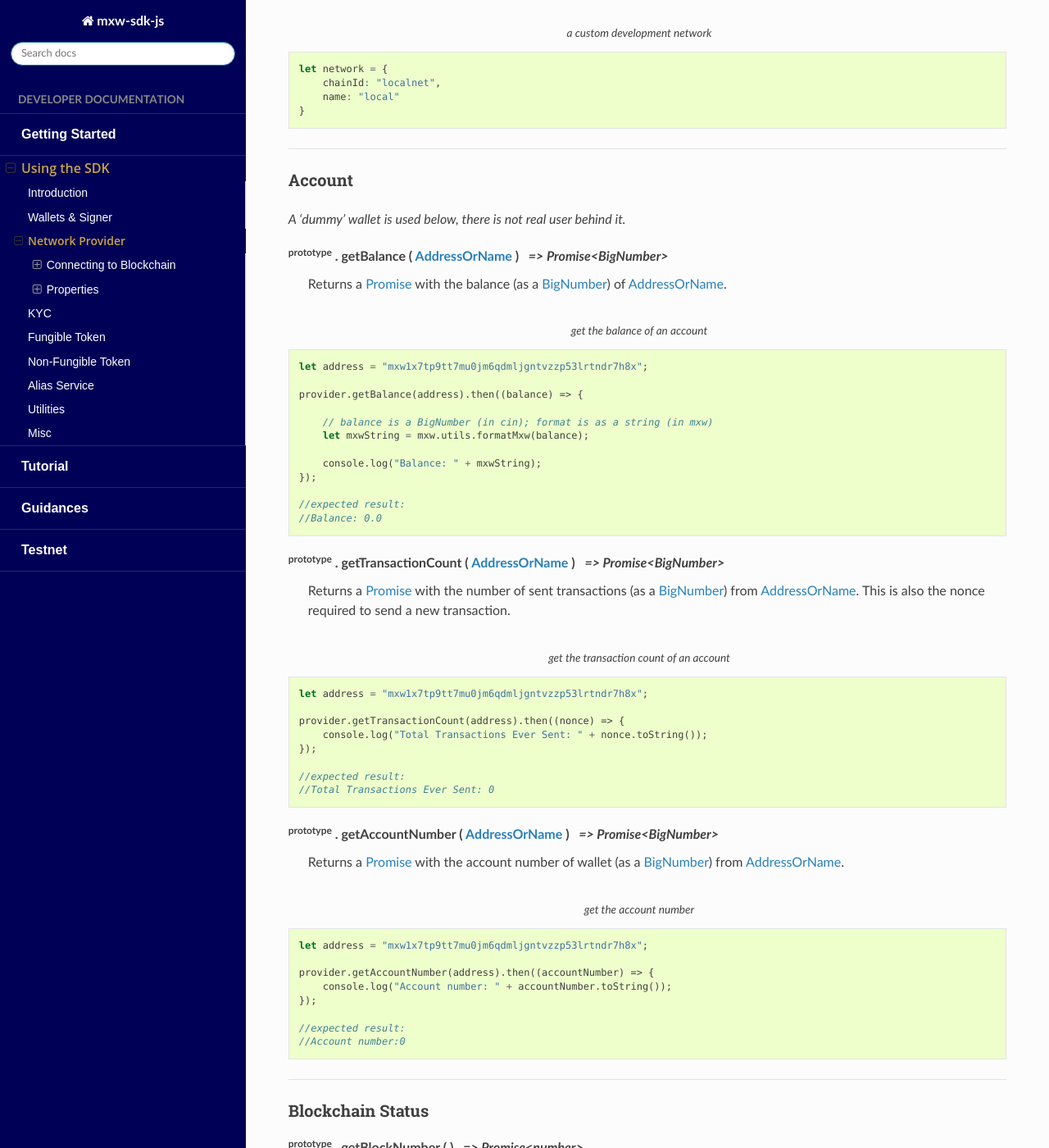
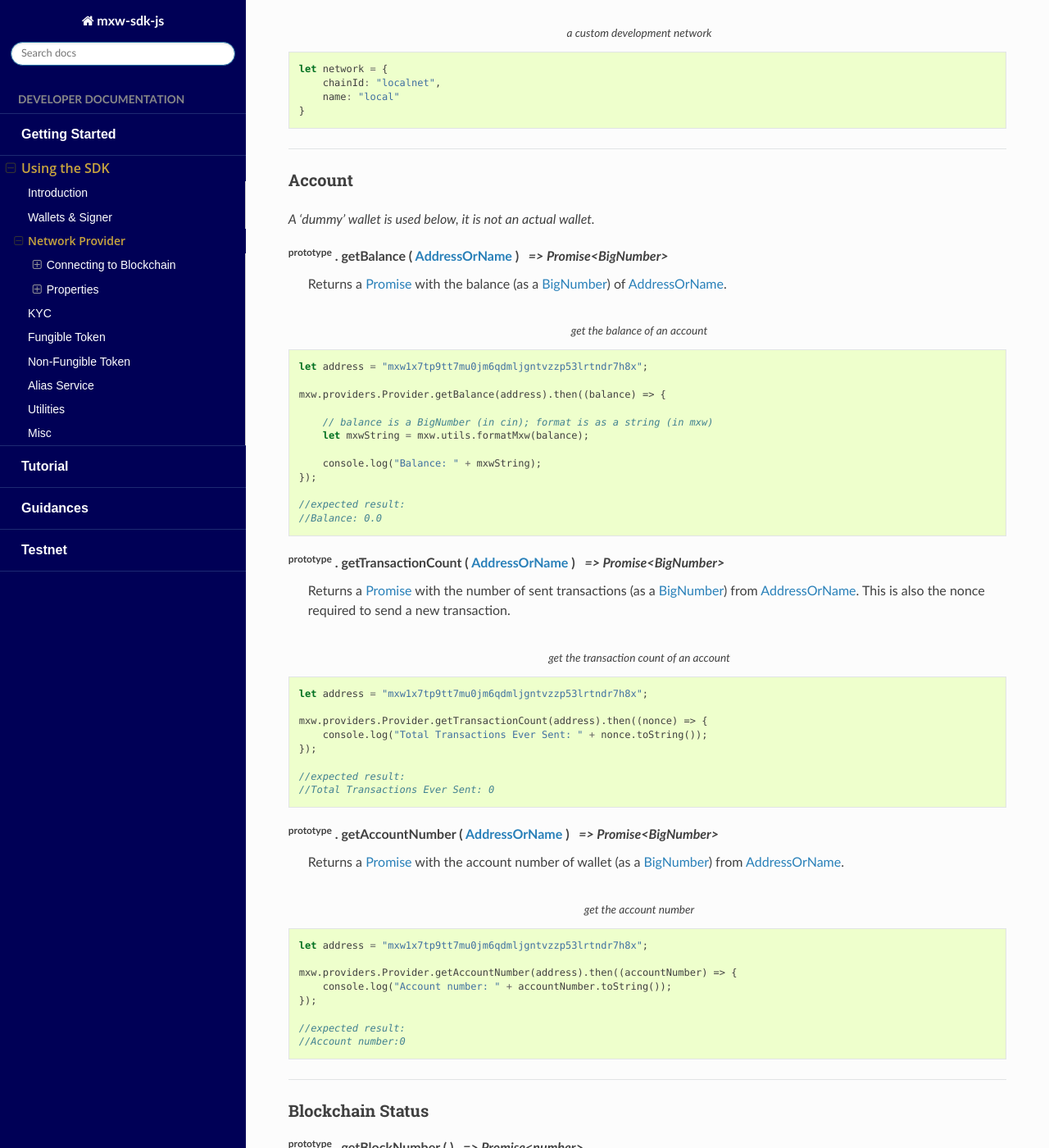
Before and after one commit to maxonrow/mxw-sdk-js, a Sphinx documentation site: the page built from docs/api-2providers.rst, in a window 1280 px wide and 1400 px high, scrolled down 2832 px. Shown: the whole window at 82% size. Built offline with Sphinx 7.4.7 and the Read the Docs theme 2.0.0, drawn with Linux system fonts in a browser that asks for light colours; some of the changed text lies outside the part shown.

Commit message:
minor sample code tweaks + redefine provide & networkProvider

```diff
--- a/docs/api-2providers.rst
+++ b/docs/api-2providers.rst
@@ -170,7 +170,7 @@ testnet, or private networks.
 Account
 *******
 
-*A 'dummy' wallet is used below, there is not real user behind it.*
+*A 'dummy' wallet is used below, it is not an actual wallet.*
 
 :sup:`prototype` . getBalance ( :ref:`AddressOrName <addressOrName>` ) |nbsp| `=> Promise<BigNumber>`
     Returns a :ref:`Promise <promise>` with the balance (as a :ref:`BigNumber <bignumber>`) of
@@ -181,7 +181,7 @@ Account
 
     let address = "mxw1x7tp9tt7mu0jm6qdmljgntvzzp53lrtndr7h8x";
 
-    provider.getBalance(address).then((balance) => {
+    mxw.providers.Provider.getBalance(address).then((balance) => {
 
         // balance is a BigNumber (in cin); format is as a string (in mxw)
         let mxwString = mxw.utils.formatMxw(balance);
@@ -201,7 +201,7 @@ Account
 
     let address = "mxw1x7tp9tt7mu0jm6qdmljgntvzzp53lrtndr7h8x";
 
-    provider.getTransactionCount(address).then((nonce) => {
+    mxw.providers.Provider.getTransactionCount(address).then((nonce) => {
         console.log("Total Transactions Ever Sent: " + nonce.toString());
     });
 
@@ -217,7 +217,7 @@ Account
 
     let address = "mxw1x7tp9tt7mu0jm6qdmljgntvzzp53lrtndr7h8x";
 
-    provider.getAccountNumber(address).then((accountNumber) => {
+    mxw.providers.Provider.getAccountNumber(address).then((accountNumber) => {
         console.log("Account number: " + accountNumber.toString());
     });
 
@@ -238,7 +238,7 @@ Blockchain Status
 .. code-block:: javascript
     :caption: *get latest block number*
 
-    provider.getBlockNumber().then((blockNumber) => {
+    mxw.providers.Provider.getBlockNumber().then((blockNumber) => {
         console.log("Latest block number: " + blockNumber);
     });
     // expected result:
@@ -251,7 +251,7 @@ Blockchain Status
     :caption: *blocks*
 
     // Block Number
-    provider.getBlock(12345).then((block) => {
+    mxw.providers.Provider.getBlock(12345).then((block) => {
         console.log(block);
     });
     //expected result:
@@ -266,7 +266,7 @@ Blockchain Status
 
     let transactionHash = "0x434c7fe4c7c7068289f0d369e428b7a3bf3882c3253f2b7f9529c0985a1cb500"
 
-    provider.getTransactionReceipt(transactionHash).then((receipt) => {
+    mxw.providers.Provider.getTransactionReceipt(transactionHash).then((receipt) => {
         console.log(receipt);
     });
     //expected result:
@@ -317,7 +317,7 @@ Blockchain Status
     :caption: *query the transaction fee*
 
     let value = utils.parseMxw("10").toString();
-    provider.getTransactionFee("bank", "bank-send").then((fee) => {
+    mxw.providers.Provider.getTransactionFee("bank", "bank-send").then((fee) => {
         console.log("Fee:", fee);
     });
 
@@ -335,7 +335,7 @@ Waiting for Transactions
 .. code-block:: javascript
     :caption: *transaction validated*
 
-    provider.waitForTransaction(transactionHash).then((receipt) => {
+    mxw.providers.Provider.waitForTransaction(transactionHash).then((receipt) => {
         console.log('Transaction validated: ' + receipt.hash);
         console.log(receipt);
     });
@@ -388,7 +388,7 @@ Provider-Specific Extra API Calls
     :caption: *send vendor-specific JSON-RPC API*
 
     //method parameter is based on vendor RPC API
-    jsonRpcProvider.send('status', [ ]).then((result) => {
+    mxw.providers.jsonRpcProvider.send('status', [ ]).then((result) => {
         console.log(result);
     });
     // expected result:
--- a/docs/api-4tokens.rst
+++ b/docs/api-4tokens.rst
@@ -43,10 +43,10 @@ Creating fungible token requires approval from authorities.
             to: "address",
             value: bigNumberify("1")
         },
-        metadata: ["Wallet is able to manage their own metadata"]
+        metadata: ["Fungible Token's metadata is able to modify"]
     };
 
-    mxw.token.FungibleToken.create(FungibleTokenProperties, wallet).then((token) => {
+    token.FungibleToken.create(FungibleTokenProperties, wallet).then((token) => {
         console.log(JSON.stringify(token))
     });
 
--- a/docs/api-5nft.rst
+++ b/docs/api-5nft.rst
@@ -45,7 +45,7 @@ Creating non-fungible token requires approval from authorities.
 .. code-block:: javascript
     :caption: create non-fungible token
 
-    let provider = new mxw.Wallet(0x00000000000000000000000000000000000000000000000070726f7669646572);
+    let wallet = new mxw.Wallet(0x00000000000000000000000000000000000000000000000070726f7669646572, networkProvider);
     let nonFungibleTokenProperties: NonFungibleTokenProperties;
     nonFungibleTokenProperties = {
         name: "MY " + "symbol",
@@ -58,8 +58,8 @@ Creating non-fungible token requires approval from authorities.
         properties:["Decentralised identifier"]
     };
 
-    var nonFungibleToken = new NonFungibleToken("symbol", provider);
-    nonFungibleToken.create(nonFungibleTokenProperties, provider).then((token) => {
+    var nonFungibleToken = new NonFungibleToken("symbol", wallet);
+    nonFungibleToken.create(nonFungibleTokenProperties, wallet).then((token) => {
         console.log(JSON.stringify(token));
     });
 
--- a/docs/api-6name-service.rst
+++ b/docs/api-6name-service.rst
@@ -30,7 +30,7 @@ Querying
 .. code-block:: javascript
     :caption: *resolve an alias to an address*
 
-    provider.resolveName("hello").then((address) => {
+    mxw.providers.Provider.resolveName("hello").then((address) => {
         console.log("Address:", address);
     });
 
@@ -39,7 +39,7 @@ Querying
     :caption: *lookup the alias of an address*
 
     let address = "mxw1x7tp9tt7mu0jm6qdmljgntvzzp53lrtndr7h8x";
-    provider.lookupAddress(address).then(function(name) {
+    mxw.providers.Provider.lookupAddress(address).then(function(name) {
         console.log("Name:", name);
         // "hello"
     });
```
Also changed, not shown: other parts of docs/api-2providers.rst (+1 -1 lines), docs/api-1wallet.rst (+4 -4 lines), docs/api-3kyc.rst (+9 -9 lines).
